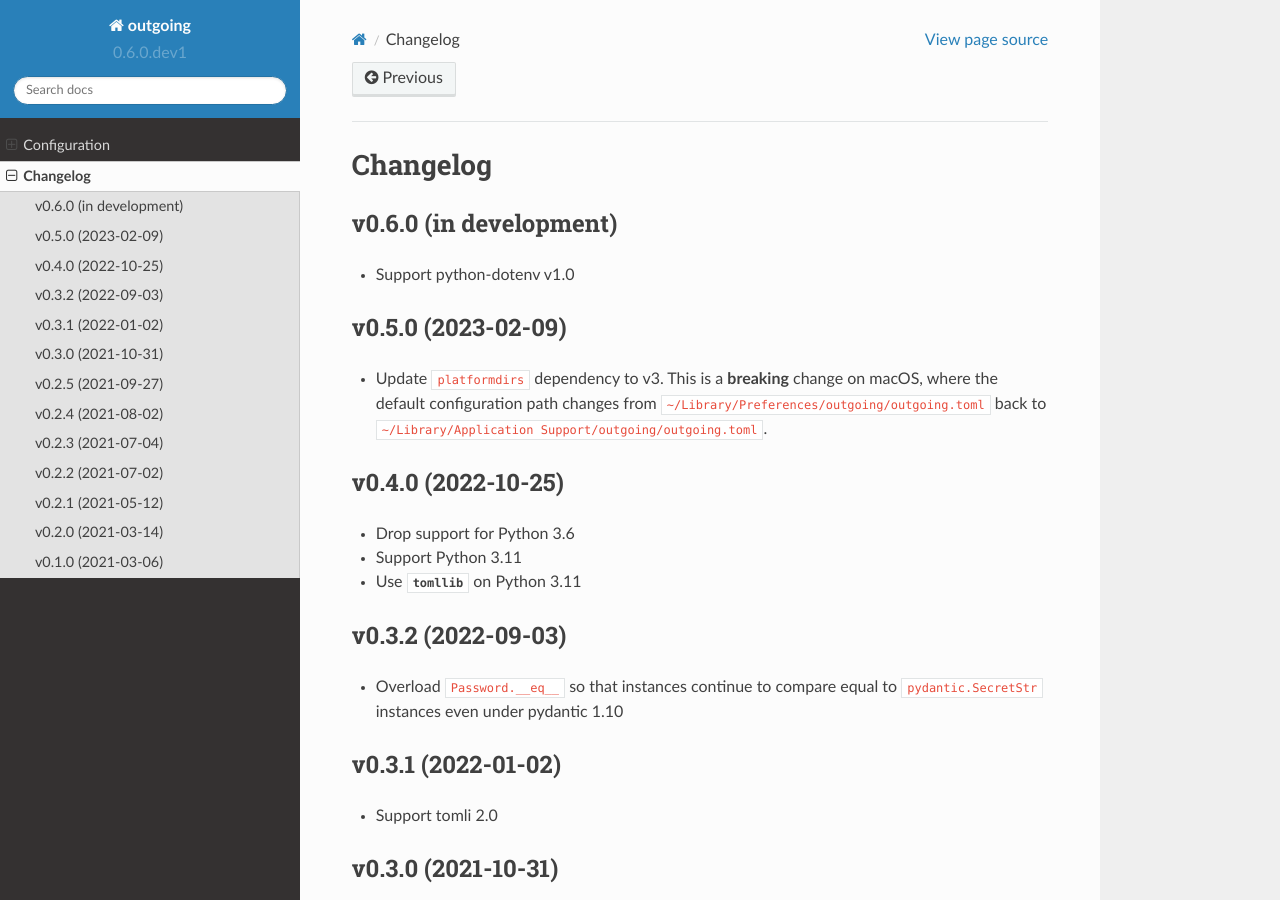
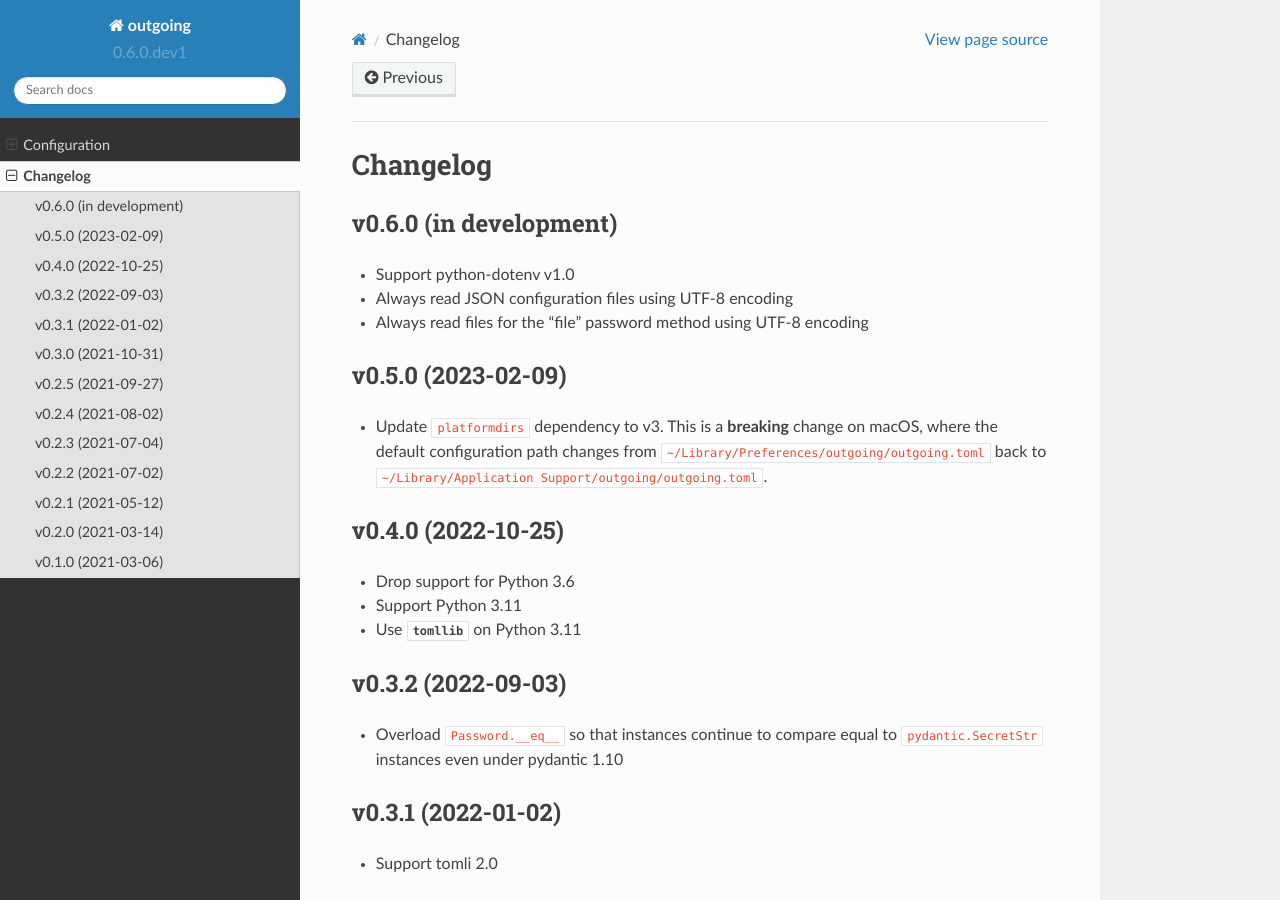
Before and after one commit to jwodder/outgoing, a Sphinx documentation site: the page built from docs/changelog.rst, in a window 1280 px wide and 900 px high. Built offline with Sphinx 7.4.7 and the Read the Docs theme 2.0.0, drawn with Linux system fonts in a browser that asks for light colours; pages that are not in the unit, such as notebooks, are missing from menus; the version number is read from the project's files by our own code.

Commit message:
Update docs/changelog.rst

```diff
--- a/docs/changelog.rst
+++ b/docs/changelog.rst
@@ -6,6 +6,8 @@
 v0.6.0 (in development)
 -----------------------
 - Support python-dotenv v1.0
+- Always read JSON configuration files using UTF-8 encoding
+- Always read files for the "file" password method using UTF-8 encoding
 
 v0.5.0 (2023-02-09)
 -------------------
```
